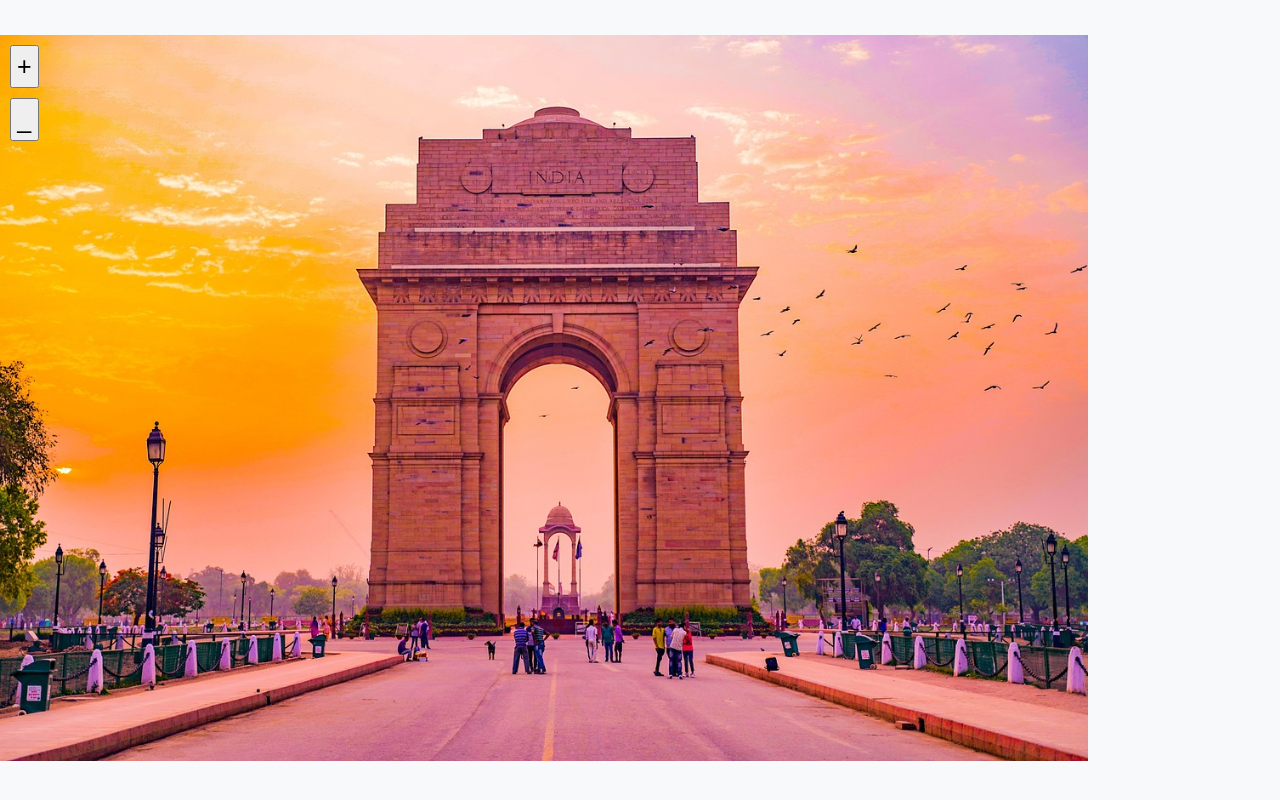
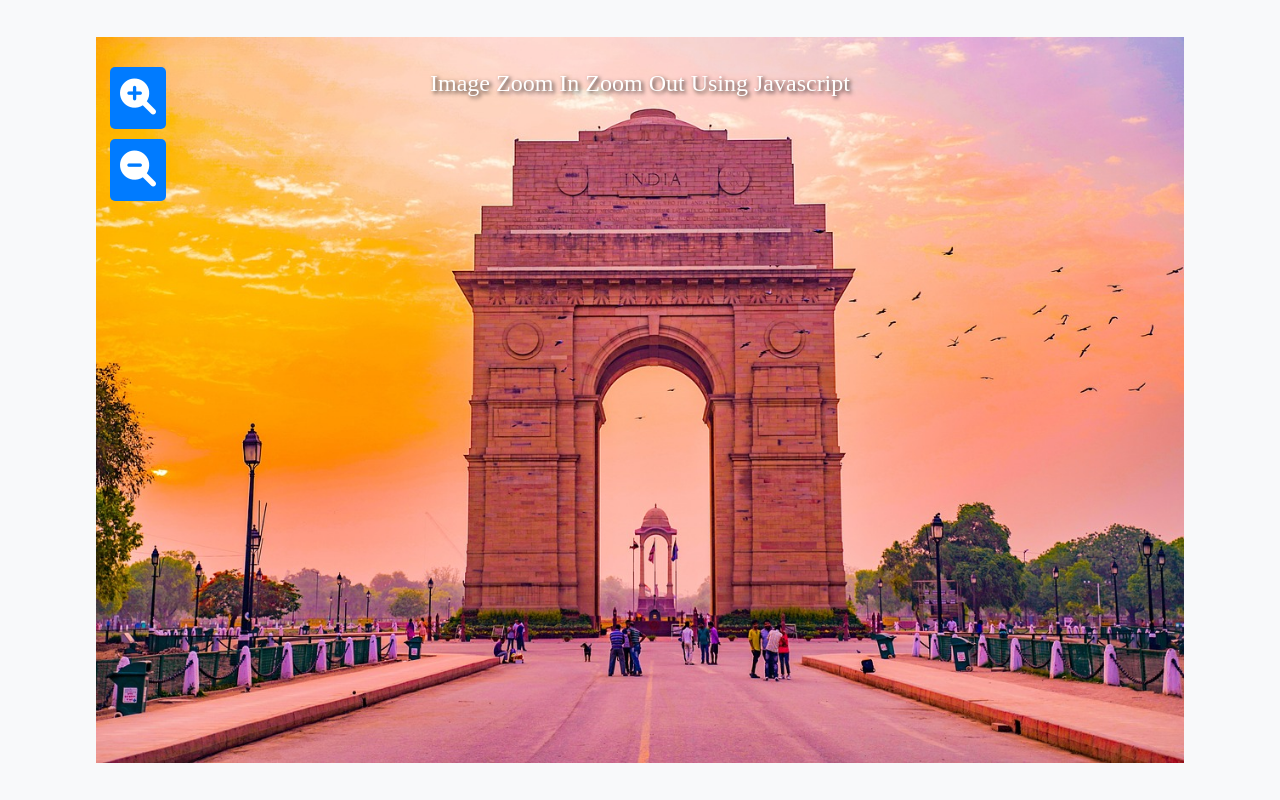
Before and after one commit to sheetal270/Task_3_ZoomIn_out, a plain HTML site: page index.html in a window 1280 px wide. Drawn offline with Linux system fonts and the light colour scheme.

Commit message:
Add files via upload

```diff
--- a/index.html
+++ b/index.html
@@ -3,6 +3,7 @@
 <head>
     <meta charset="UTF-8">
     <meta name="viewport" content="width=device-width, initial-scale=1.0">
+    <link rel="stylesheet" href="https://cdnjs.cloudflare.com/ajax/libs/font-awesome/6.0.0-beta3/css/all.min.css">
     <title>Image Zoom</title>
     <style>
         body {
@@ -17,12 +18,32 @@
         #image-container {
             position: relative;
             overflow: hidden;
+            text-align: center;
+        }
+
+        #zoom-image {
+            display: block;
+            margin: 0 auto;
+            width: 85%;
+            height: 70%;
+            transition: transform 0.3s ease-in-out;
+        }
+
+        #overlay-text {
+            position: absolute;
+            top: 10%;
+            left: 50%;
+            transform: translate(-50%, -50%);
+            color: white;
+            font-size: 24px;
+            text-shadow: 2px 2px 4px rgba(0, 0, 0, 0.8);
+            z-index: 2;
         }
 
         #zoom-buttons {
             position: absolute;
-            top: 10px;
-            left: 10px;
+            top: 30px;
+            left: 110px;
             z-index: 1;
             display: flex;
             flex-direction: column;
@@ -30,34 +51,44 @@
 
         #zoom-buttons button {
             margin-bottom: 10px;
-            padding: 5px;
-            font-size: 25px;
+            padding: 10px;
+            font-size: 36px;
             cursor: pointer;
+            background-color: #007bff;
+            color: white;
+            border: none;
+            border-radius: 5px;
+            transition: background-color 0.3s;
         }
 
-
+        #zoom-buttons button:hover {
+            background-color: #0056b3;
+        }
     </style>
 </head>
 <body>
 
 <div id="image-container">
+    <img id="zoom-image" src="./cc5.jpg" alt="Zoomable Image">
+    <div id="overlay-text" style="height: 80px;">Image Zoom In Zoom Out Using Javascript</div>
     <div id="zoom-buttons">
-        <button onclick="zoomIn()">+</button>
-        <button onclick="zoomOut()">_</button>
+        <button onclick="zoomIn()"><i class="fa-solid fa-magnifying-glass-plus"></i></button>
+        <button onclick="zoomOut()"><i class="fa-solid fa-magnifying-glass-minus"></i></button>
     </div>
-    <img id="zoom-image" src="./cc5.jpg" alt="Zoomable Image" class="center" style="width: 85%;height: 70%;">
 </div>
 
 <script>
     var currentZoom = 1;
 
     function zoomIn() {
-        currentZoom += 0.1;
-        updateZoom();
+        if (currentZoom < 2) { // Set an upper limit for zoom-in
+            currentZoom += 0.1;
+            updateZoom();
+        }
     }
 
     function zoomOut() {
-        if (currentZoom > 0.1) {
+        if (currentZoom > 0.2) { // Set a lower limit for zoom-out
             currentZoom -= 0.1;
             updateZoom();
         }
```
